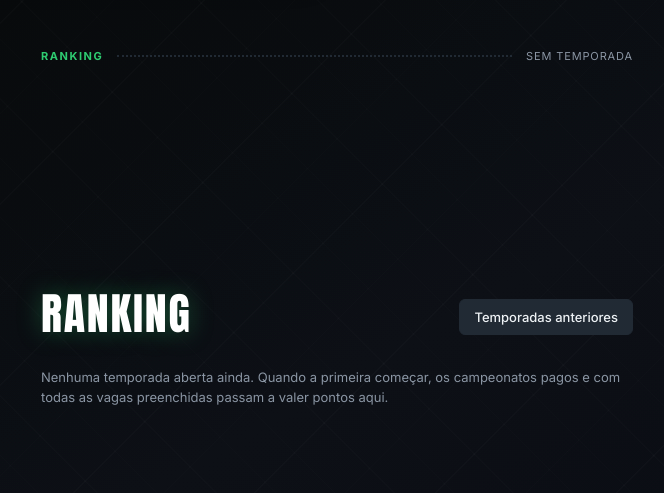
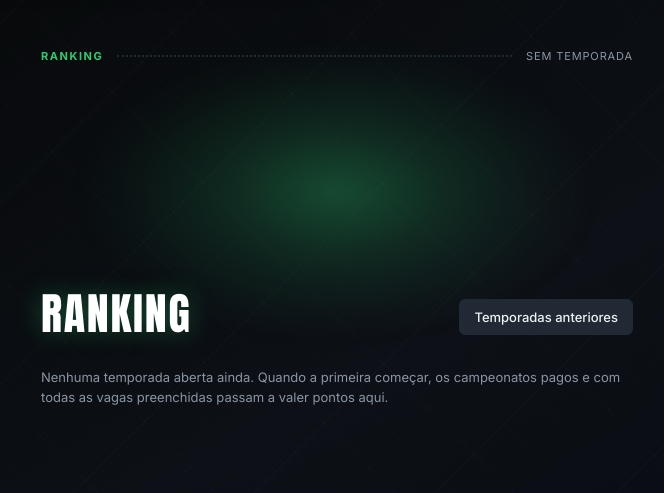
Before and after one commit to Celoabramo/pro-champions, a Flask app: page /ranking in a window 1280 px wide. Shown: the part 94-587 px from the top of the page, without its empty margins (303-967 px from the left). Run offline with Flask 3, Linux system fonts and the light colour scheme; data that the repository does not hold is empty; some libraries are stand-ins or nearby versions.

Commit message:
Trofeu fosco e mais preto, com "nuvem" verde em gradiente atras
Material com pouco metal e rugosidade alta (sem cara de vidro), quase sem
reflexo do ambiente; o verde agora e uma borda suave vinda das luzes de
contorno mais um gradiente radial no CSS atras do trofeu (nao depende do
Three.js). Posicao mantida.

Co-Authored-By: Claude Opus 5 <noreply@anthropic.com>

```diff
--- a/static/estilo.css
+++ b/static/estilo.css
@@ -2550,19 +2550,32 @@ dialog.popup-imagem img {
    é fundo, não pode disputar atenção com o título. */
 .temporada-hero { position: relative; min-height: 260px; align-items: flex-end; padding-bottom: 8px; }
 .temporada-hero > * { position: relative; z-index: 1; }
+/* "Nuvem" verde: um gradiente radial suave atrás do troféu, no CSS mesmo
+   (mais barato que fazer na cena 3D e não depende do Three.js carregar). */
+.temporada-hero::before {
+    content: "";
+    position: absolute;
+    left: 50%; top: 42%;
+    width: 520px; height: 300px;
+    transform: translate(-50%, -50%);
+    background: radial-gradient(ellipse at center, rgba(46, 204, 113, 0.32) 0%, rgba(46, 204, 113, 0.14) 30%, rgba(46, 204, 113, 0.04) 55%, transparent 72%);
+    filter: blur(6px);
+    z-index: 0;
+    pointer-events: none;
+}
 .trofeu-3d {
     position: absolute;
     inset: -30px 0 0 0;
     width: 100%;
     height: calc(100% + 30px);
     z-index: 0;
-    opacity: 0.7;
+    opacity: 0.85;
     pointer-events: none;
-    filter: drop-shadow(0 0 28px rgba(46, 204, 113, 0.25));
 }
 @media (max-width: 640px) {
     .temporada-hero { min-height: 220px; }
-    .trofeu-3d { opacity: 0.6; }
+    .temporada-hero::before { width: 360px; height: 240px; }
+    .trofeu-3d { opacity: 0.8; }
 }
 .temporada-cabecalho { display: flex; align-items: center; justify-content: space-between; gap: 12px; flex-wrap: wrap; }
 .temporada-cabecalho .temporada-status { margin: 0; }
--- a/templates/ranking.html
+++ b/templates/ranking.html
@@ -174,14 +174,15 @@
         var ambiente = new THREE.CubeTexture([0.3, 2.8, 1.2, 4.4, 0.9, 3.6].map(faceAmbiente));
         ambiente.needsUpdate = true;
 
+        // Fosco e bem preto: pouco metal, rugosidade alta, reflexo do
+        // ambiente só de leve. O verde vem das luzes de contorno (borda
+        // esverdeada, tipo gradiente) e da "nuvem" atrás, no CSS.
         var material = new THREE.MeshStandardMaterial({
-            color: 0x161c19,          // preto com fundo esverdeado
-            metalness: 0.85,
-            roughness: 0.28,
+            color: 0x0a0d0c,
+            metalness: 0.25,
+            roughness: 0.72,
             envMap: ambiente,
-            envMapIntensity: 1.8,
-            emissive: 0x0f3d22,       // leve brilho verde nas sombras (anodizado)
-            emissiveIntensity: 0.55,
+            envMapIntensity: 0.35,
             side: THREE.DoubleSide,
         });
 
@@ -221,11 +222,11 @@
 
         // Luz: fria e fraca no geral, um foco branco no alto e dois contornos
         // verdes dos lados — é isso que dá o realce anodizado nas bordas.
-        cena.add(new THREE.HemisphereLight(0x2ecc71, 0x0a0f0c, 0.45));
-        var foco = new THREE.DirectionalLight(0xffffff, 1.0); foco.position.set(2, 7, 6); cena.add(foco);
-        var contornoE = new THREE.PointLight(0x2ecc71, 2.2, 40); contornoE.position.set(-8, 2.5, 3); cena.add(contornoE);
-        var contornoD = new THREE.PointLight(0x2ecc71, 2.2, 40); contornoD.position.set(8, 2.5, 3); cena.add(contornoD);
-        var costas = new THREE.PointLight(0x2ecc71, 1.2, 40); costas.position.set(0, 4, -8); cena.add(costas);
+        cena.add(new THREE.HemisphereLight(0x1f5c3a, 0x050807, 0.6));
+        var foco = new THREE.DirectionalLight(0xdfe8e2, 0.55); foco.position.set(2, 7, 6); cena.add(foco);
+        var contornoE = new THREE.PointLight(0x2ecc71, 1.6, 40); contornoE.position.set(-8, 2.5, -1); cena.add(contornoE);
+        var contornoD = new THREE.PointLight(0x2ecc71, 1.6, 40); contornoD.position.set(8, 2.5, -1); cena.add(contornoD);
+        var costas = new THREE.PointLight(0x2ecc71, 1.4, 40); costas.position.set(0, 3, -9); cena.add(costas);
 
         function ajustarTamanho() {
             var caixa = canvas.parentElement.getBoundingClientRect();
```
